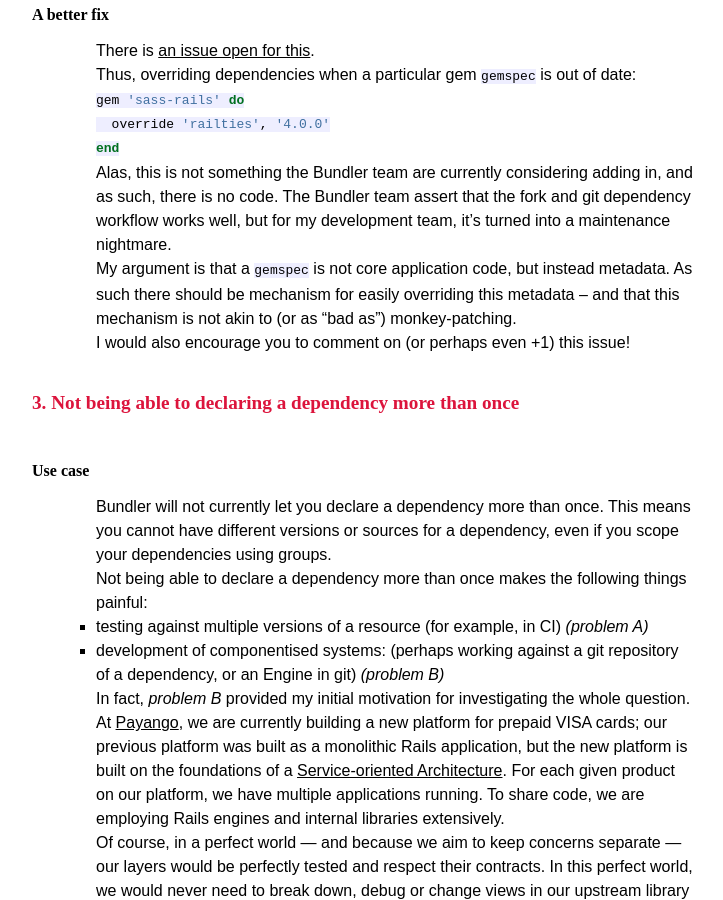
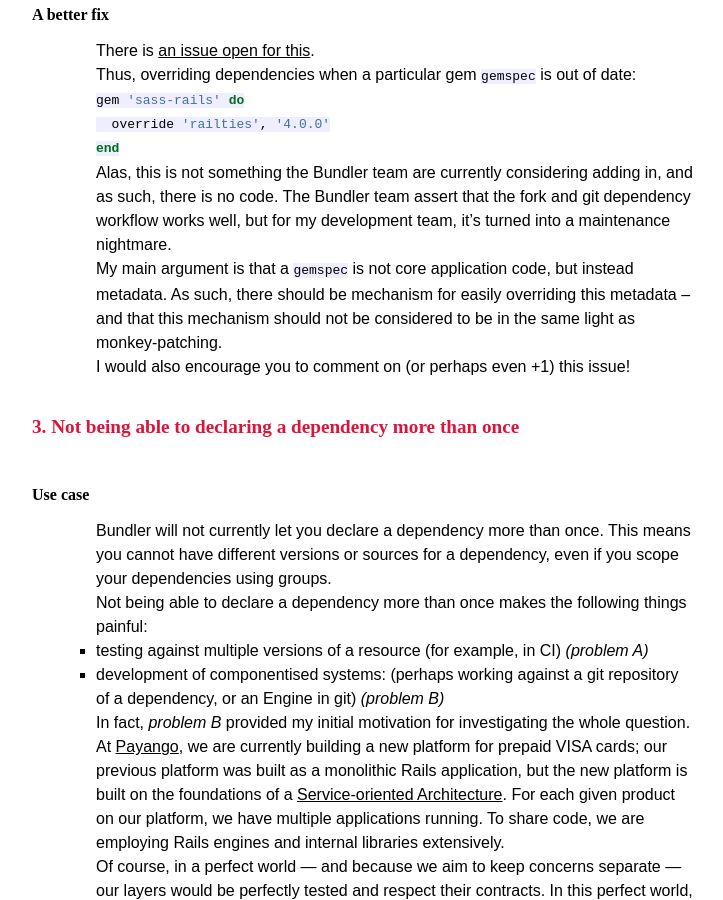
Before and after one commit to myabc/myabc.github.com, a Jekyll site: the page built from _posts/2012-3-18-bundler-pain-points.markdown, in a window 1280 px wide and 900 px high, scrolled down 1803 px. Shown: the whole window, without its empty margins (44-767 px from the left). Built offline with Jekyll 4.4.1, drawn with Linux system fonts in a browser that asks for light colours; nearby versions of some CDN libraries; Markdown is read by kramdown in place of the engine named in the settings; comment, search, counter and statistics services are not loaded.

Commit message:
'Bundler Pain Points': Wording changes on II
Signed-off-by: Alex Coles <alex@alexbcoles.com>

```diff
--- a/_posts/2012-3-18-bundler-pain-points.markdown
+++ b/_posts/2012-3-18-bundler-pain-points.markdown
@@ -83,7 +83,7 @@ end
 
 Alas, this is not something the Bundler team are currently considering adding in, and as such, there is no code. The Bundler team assert that the fork and git dependency workflow works well, but for my development team, it's turned into a maintenance nightmare.
 
-My argument is that a `gemspec` is not core application code, but instead metadata. As such there should be mechanism for easily overriding this metadata – and that this mechanism is not akin to (or as "bad as") monkey-patching.
+My main argument is that a `gemspec` is not core application code, but instead metadata. As such, there should be mechanism for easily overriding this metadata – and that this mechanism should not be considered to be in the same light as monkey-patching.
 
 I would also encourage you to comment on (or perhaps even +1) this issue!
 
```
